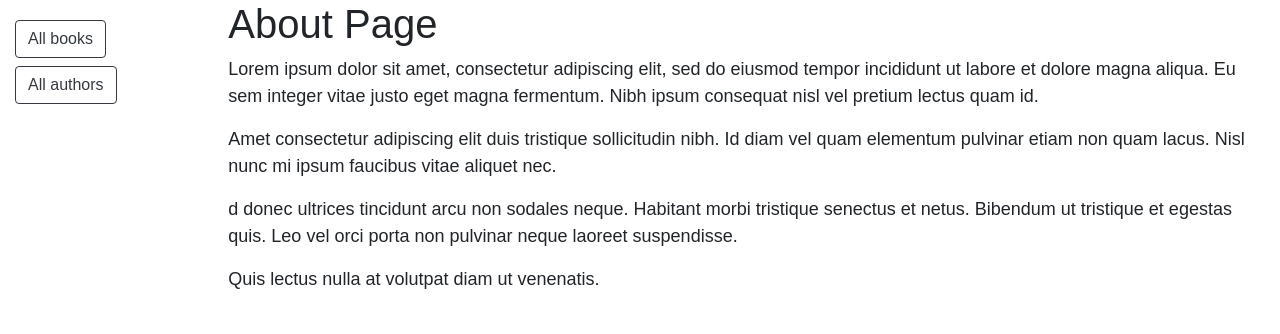
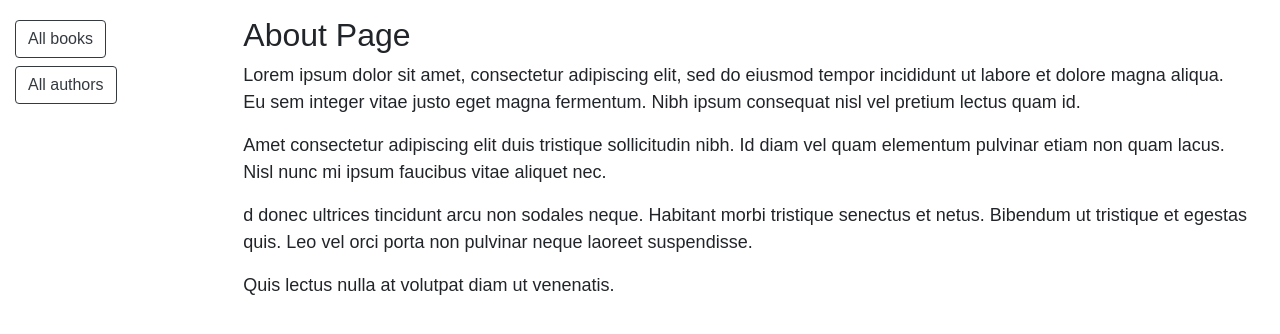
Before and after one commit to kevinbowen777/library, a Django app: page /about/ in a window 1280 px wide. Shown: the part 56-390 px from the top of the page. Run offline with Django 4.2, Linux system fonts and the light colour scheme; parts of the project's set-up code (start-up, migrations or seed data) failed here and were passed over; some libraries are stand-ins or nearby versions.

Commit message:
Reformat layout. Add div container & p

```diff
--- a/templates/about.html
+++ b/templates/about.html
@@ -3,7 +3,9 @@
 {% block title %}About{% endblock title %}
 
 {% block content %}
-  <h1>About Page</h1>
+<div class="container">
+  <p>
+  <h2>About Page</h2>
     <p>Lorem ipsum dolor sit amet, consectetur adipiscing elit, sed do eiusmod tempor incididunt ut labore et dolore magna aliqua. Eu sem integer vitae justo eget magna fermentum. Nibh ipsum consequat nisl vel pretium lectus quam id.
     </p>
     <p>Amet consectetur adipiscing elit duis tristique sollicitudin nibh. Id diam vel quam elementum pulvinar etiam non quam lacus. Nisl nunc mi ipsum faucibus vitae aliquet nec.
@@ -12,4 +14,6 @@
     </p>
     <p>Quis lectus nulla at volutpat diam ut venenatis.
     </p>
+  </p>
+</div>
 {% endblock content %}
```
Lines whose indentation alone changed are shown as unchanged.
